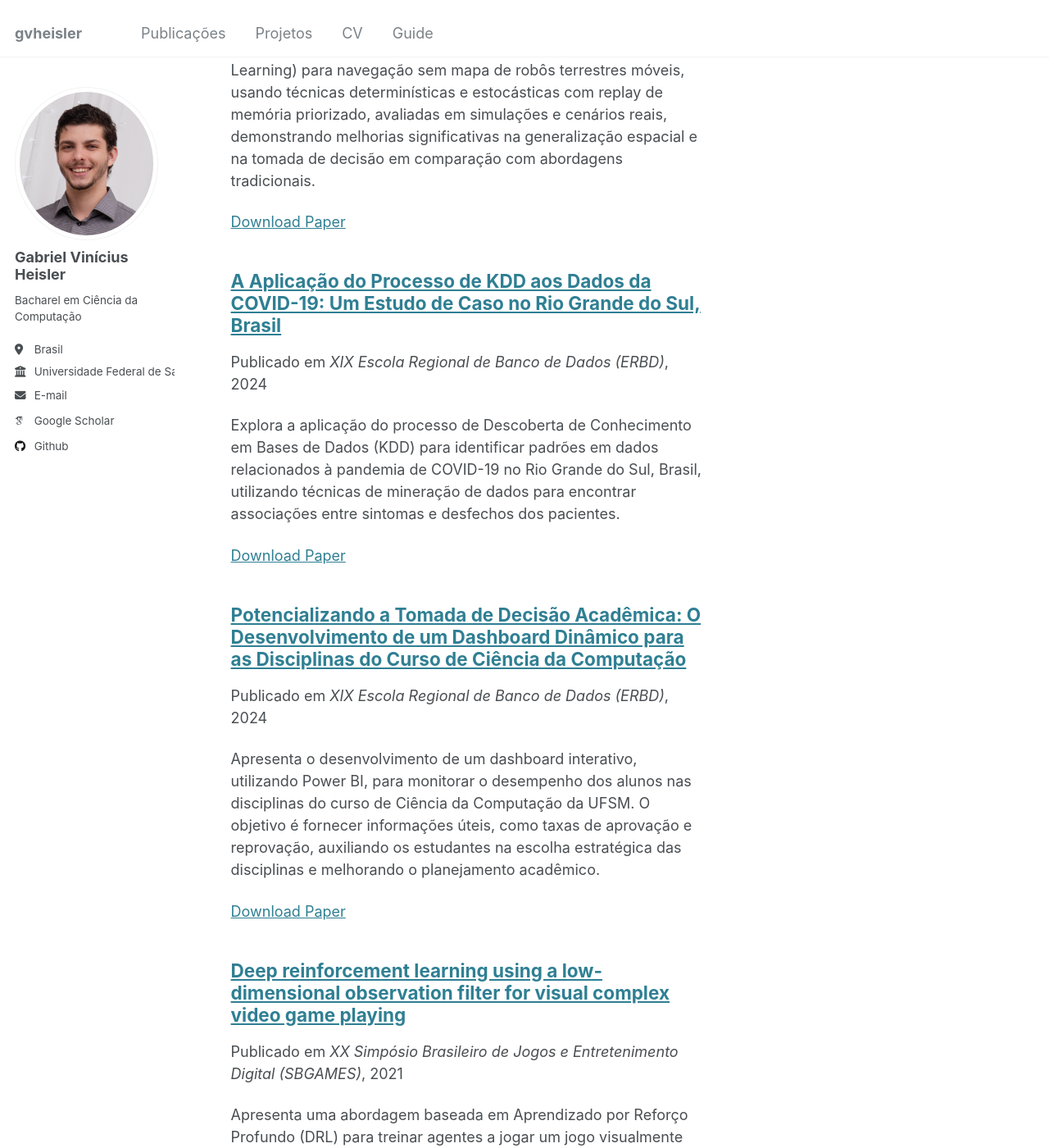
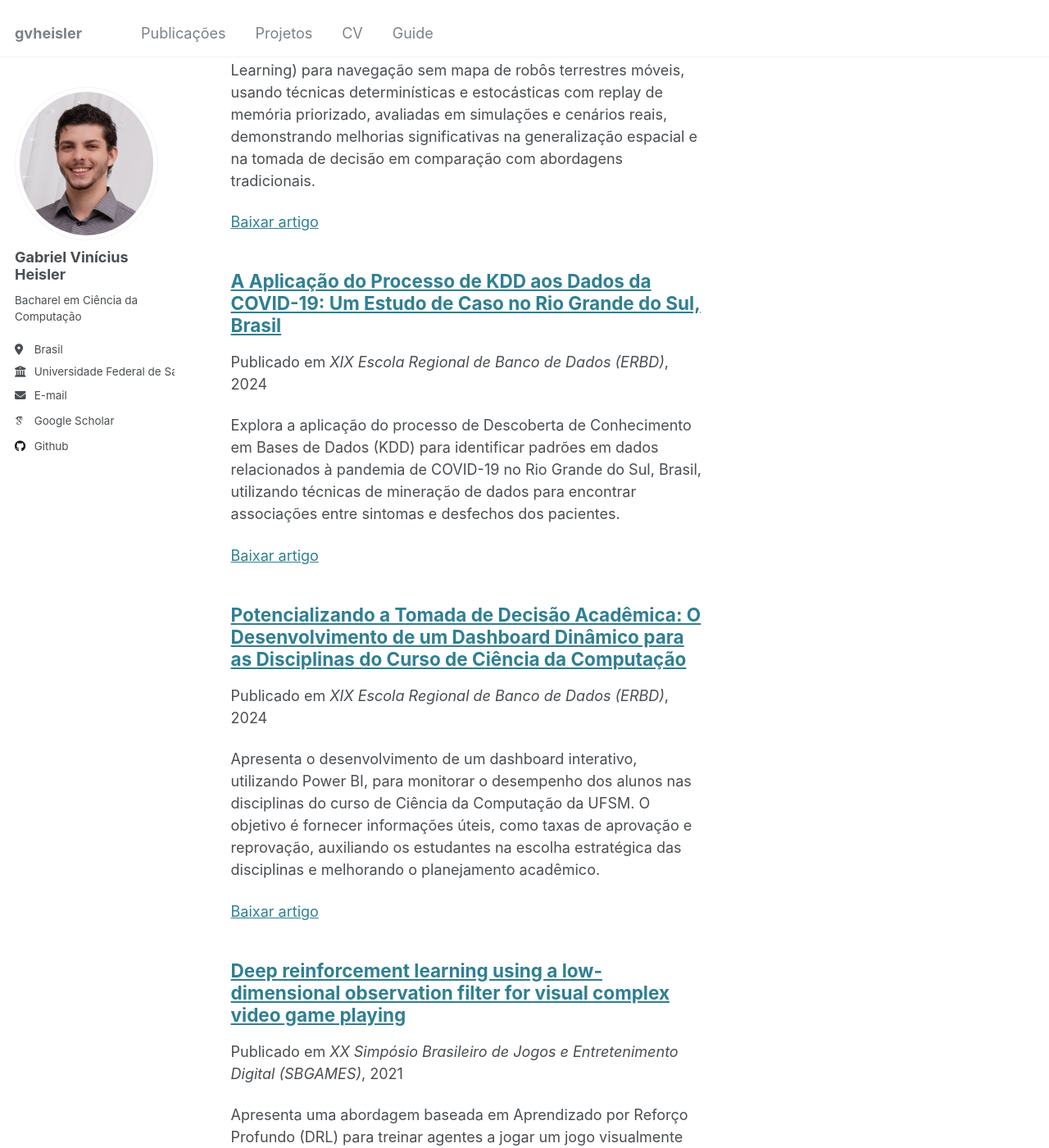
Before and after one commit to gvheisler/gvheisler.github.io, a Jekyll site: the page built from _pages/publications.html, in a window 1280 px wide and 1400 px high, scrolled down 443 px. Shown: the whole window at 82% size. Built offline with Jekyll 4.4.1, drawn with Linux system fonts in a browser that asks for light colours; some web fonts are replaced; some of the changed text lies outside the part shown.

Commit message:
update no texto de download

```diff
--- a/_includes/archive-single.html
+++ b/_includes/archive-single.html
@@ -53,17 +53,17 @@
     {% endif %}
 
     {% if post.citation and post.paperurl and post.slidesurl %}
-      <p>Recommended citation: {{ post.citation }}<br /><a href="{{ post.paperurl }}">Download Paper</a> | <a href="{{ post.slidesurl }}">Download Slides</a></p>
+      <p>Recommended citation: {{ post.citation }}<br /><a href="{{ post.paperurl }}">Baixar artigo</a> | <a href="{{ post.slidesurl }}">Baixar slides</a></p>
     {% elsif post.citation and post.paperurl %}
-      <p>Recommended citation: {{ post.citation }}<br /><a href="{{ post.paperurl }}">Download Paper</a></p>
+      <p>Recommended citation: {{ post.citation }}<br /><a href="{{ post.paperurl }}">Baixar artigo</a></p>
     {% elsif post.citation and post.slidesurl %}
-      <p>Recommended citation: {{ post.citation }}<br /><a href="{{ post.slidesurl }}">Download Slides</a></p>
+      <p>Recommended citation: {{ post.citation }}<br /><a href="{{ post.slidesurl }}">Baixar slides</a></p>
     {% elsif post.citation %}
       <p>Recommended citation: {{ post.citation }}</p>
     {% elsif post.paperurl %}
-      <p><a href=" {{ post.paperurl }} ">Download Paper</a></p>
+      <p><a href=" {{ post.paperurl }} ">Baixar artigo</a></p>
     {% elsif post.slidesurl %}
-      <p><a href="{{ post.slidesurl }}">Download Slides</a></p>
+      <p><a href="{{ post.slidesurl }}">Baixar slides</a></p>
     {% endif %}
 
   </article>
```
Also changed, not shown: _layouts/single.html (+4 -4 lines).
